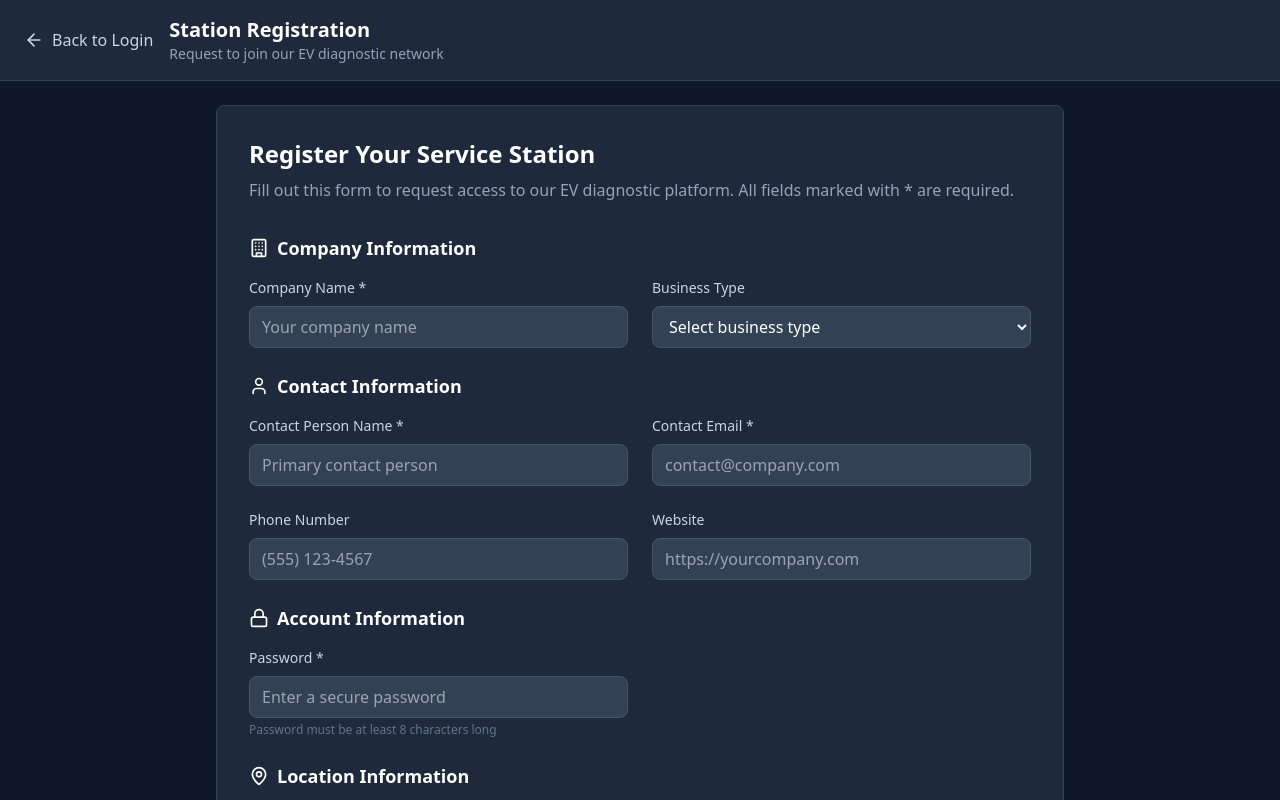
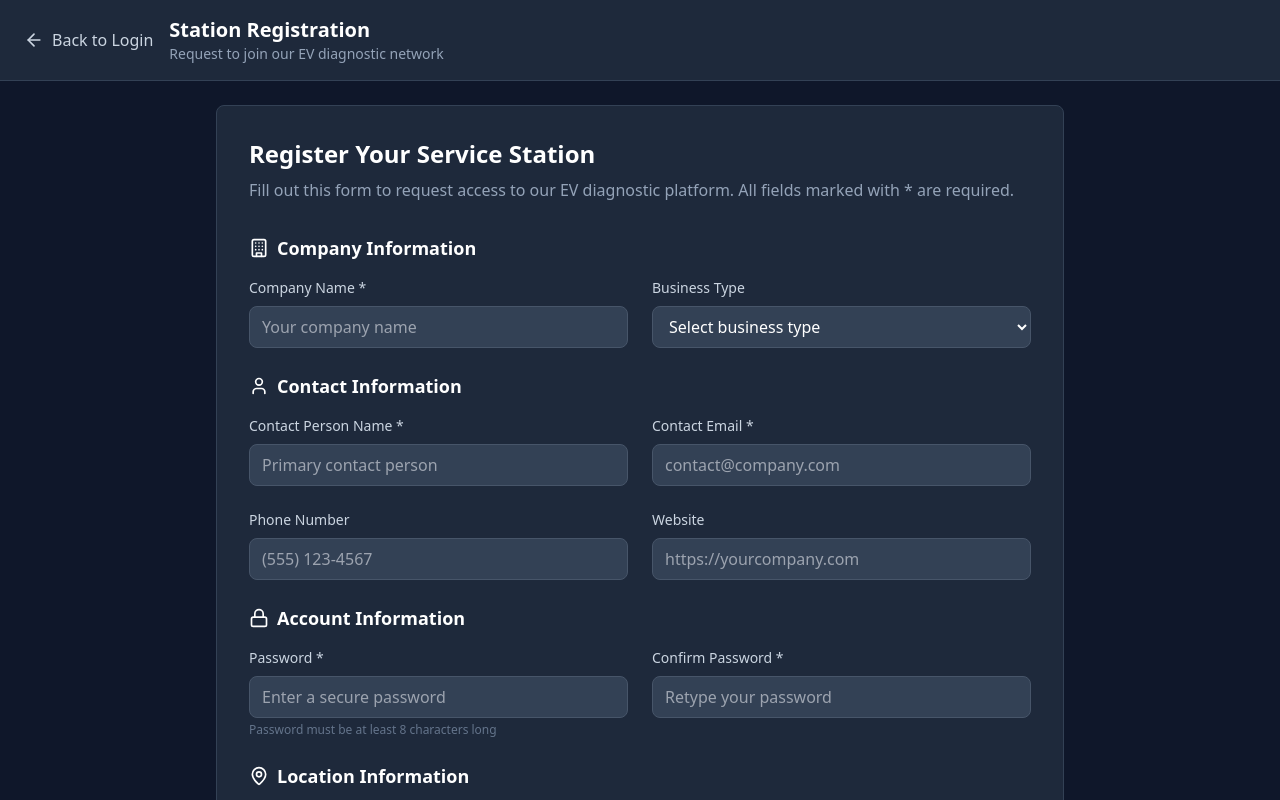
Before and after one commit to EVpreDiag/evprediag.github.io, a React (Vite) app: page /register in a window 1280 px wide. Shown: the top 800 px of the page. Built offline with nearby package versions, Linux system fonts and the light colour scheme.

Commit message:
Fix: Address registration submission error
Add retype password field to signup forms.

```diff
--- a/src/components/EnhancedSignup.tsx
+++ b/src/components/EnhancedSignup.tsx
@@ -14,6 +14,7 @@ const EnhancedSignup: React.FC<EnhancedSignupProps> = ({ onSignupSuccess, onSwit
   const [formData, setFormData] = useState({
     email: '',
     password: '',
+    confirmPassword: '',
     fullName: '',
     stationName: '',
     stationId: ''
@@ -63,8 +64,18 @@ const EnhancedSignup: React.FC<EnhancedSignupProps> = ({ onSignupSuccess, onSwit
   const handleSignup = async (e: React.FormEvent) => {
     e.preventDefault();
 
-    if (!formData.email || !formData.password || !formData.fullName || !formData.stationName || !formData.stationId) {
+    if (!formData.email || !formData.password || !formData.confirmPassword || !formData.fullName || !formData.stationName || !formData.stationId) {
       setError('Please fill in all required fields');
+      return;
+    }
+
+    if (formData.password !== formData.confirmPassword) {
+      setError('Passwords do not match');
+      return;
+    }
+
+    if (formData.password.length < 8) {
+      setError('Password must be at least 8 characters long');
       return;
     }
 
@@ -163,6 +174,20 @@ const EnhancedSignup: React.FC<EnhancedSignupProps> = ({ onSignupSuccess, onSwit
           <p className="text-slate-500 text-xs mt-1">
             8+ characters recommended
           </p>
+        </div>
+
+        <div>
+          <label className="block text-sm font-medium text-slate-300 mb-2">
+            <Lock className="w-4 h-4 inline mr-2" />
+            Confirm Password
+          </label>
+          <input
+            type="password"
+            value={formData.confirmPassword}
+            onChange={(e) => setFormData(prev => ({ ...prev, confirmPassword: e.target.value }))}
+            className="w-full px-3 py-2 bg-slate-700 border border-slate-600 rounded-lg text-white focus:outline-none focus:ring-2 focus:ring-blue-500"
+            required
+          />
         </div>
 
         <div>
--- a/src/components/StationRegistration.tsx
+++ b/src/components/StationRegistration.tsx
@@ -3,6 +3,7 @@ import React, { useState } from 'react';
 import { useNavigate } from 'react-router-dom';
 import { supabase } from '../integrations/supabase/client';
 import { Building, User, Mail, Phone, MapPin, Globe, FileText, ArrowLeft, CheckCircle, Lock } from 'lucide-react';
+import bcrypt from 'bcryptjs';
 
 const StationRegistration = () => {
   const navigate = useNavigate();
@@ -20,7 +21,8 @@ const StationRegistration = () => {
     zip_code: '',
     website: '',
     description: '',
-    password: ''
+    password: '',
+    confirmPassword: ''
   });
 
   const [errors, setErrors] = useState<{ [key: string]: string }>({});
@@ -48,6 +50,12 @@ const StationRegistration = () => {
       newErrors.password = 'Password must be at least 8 characters long';
     }
 
+    if (!formData.confirmPassword.trim()) {
+      newErrors.confirmPassword = 'Please confirm your password';
+    } else if (formData.password !== formData.confirmPassword) {
+      newErrors.confirmPassword = 'Passwords do not match';
+    }
+
     setErrors(newErrors);
     return Object.keys(newErrors).length === 0;
   };
@@ -60,10 +68,25 @@ const StationRegistration = () => {
     setLoading(true);
 
     try {
+      // Hash the password before storing
+      const saltRounds = 10;
+      const password_hash = await bcrypt.hash(formData.password, saltRounds);
+
       const { error } = await supabase
         .from('station_registration_requests')
         .insert([{
-          ...formData,
+          company_name: formData.company_name,
+          business_type: formData.business_type,
+          contact_person_name: formData.contact_person_name,
+          contact_email: formData.contact_email,
+          contact_phone: formData.contact_phone,
+          address: formData.address,
+          city: formData.city,
+          state: formData.state,
+          zip_code: formData.zip_code,
+          website: formData.website,
+          description: formData.description,
+          password_hash: password_hash,
           email_verified: false,
           status: 'pending'
         }]);
@@ -289,6 +312,24 @@ const StationRegistration = () => {
                     Password must be at least 8 characters long
                   </p>
                 </div>
+                <div>
+                  <label className="block text-sm font-medium text-slate-300 mb-2">
+                    Confirm Password *
+                  </label>
+                  <input
+                    type="password"
+                    name="confirmPassword"
+                    value={formData.confirmPassword}
+                    onChange={handleInputChange}
+                    className={`w-full px-3 py-2 bg-slate-700 border rounded-lg text-white focus:outline-none focus:ring-2 focus:ring-blue-500 ${
+                      errors.confirmPassword ? 'border-red-500' : 'border-slate-600'
+                    }`}
+                    placeholder="Retype your password"
+                  />
+                  {errors.confirmPassword && (
+                    <p className="text-red-400 text-sm mt-1">{errors.confirmPassword}</p>
+                  )}
+                </div>
               </div>
             </div>
 
```
